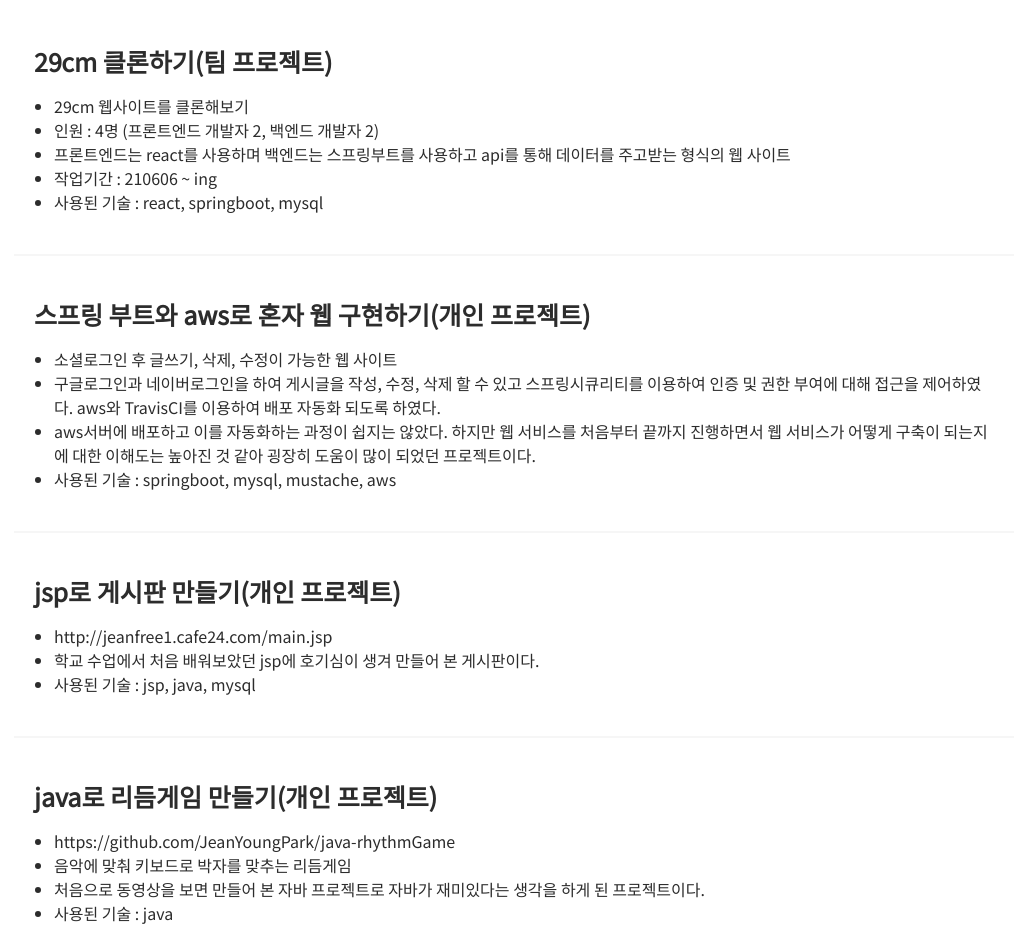
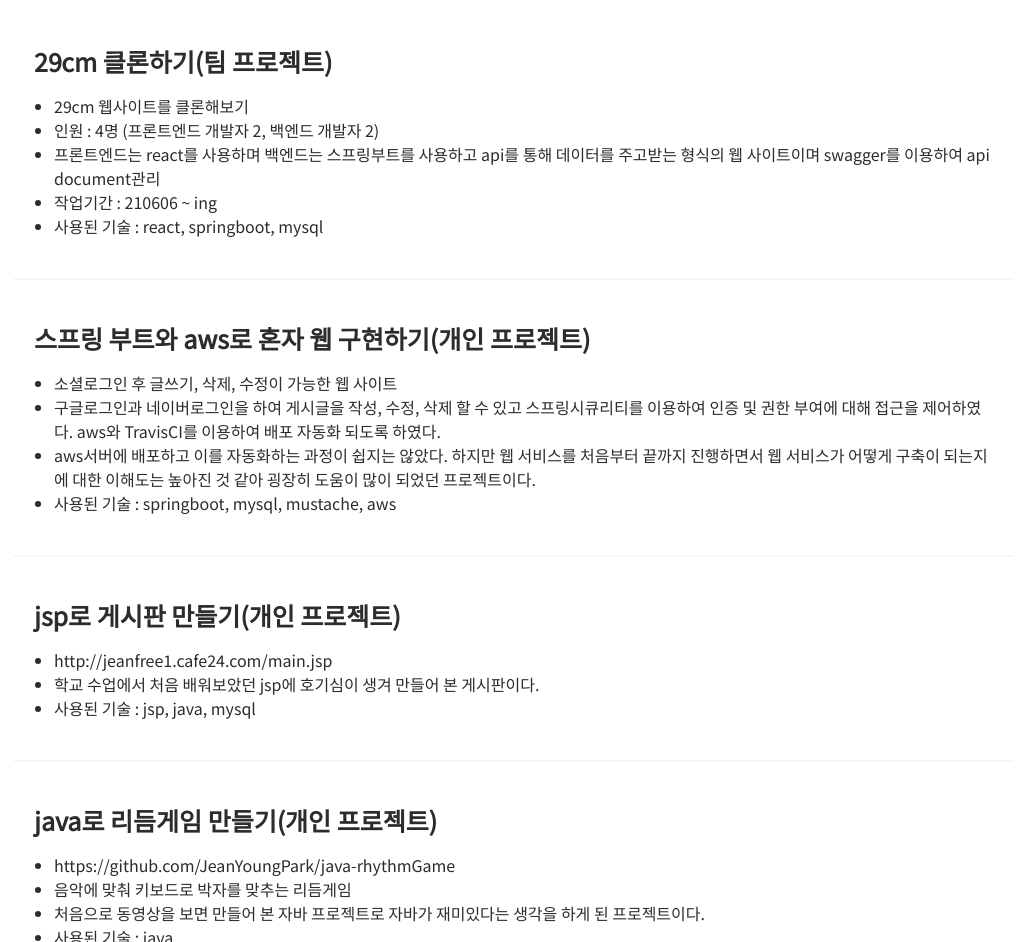
Before and after one commit to JeanYoungPark/JeanYoungPark.github.io, a plain HTML site: page index.html in a window 1280 px wide. Shown: the part 1313-2255 px from the top of the page, without its empty margins (126-1146 px from the left). Drawn offline with Linux system fonts and the light colour scheme.

Commit message:
프로젝트 수정

```diff
--- a/index.html
+++ b/index.html
@@ -116,7 +116,7 @@
             <ul>
                 <li>29cm 웹사이트를 클론해보기</li>
                 <li>인원 : 4명 (프론트엔드 개발자 2, 백엔드 개발자 2)</li>
-                <li>프론트엔드는 react를 사용하며 백엔드는 스프링부트를 사용하고 api를 통해 데이터를 주고받는 형식의 웹 사이트</li>
+                <li>프론트엔드는 react를 사용하며 백엔드는 스프링부트를 사용하고 api를 통해 데이터를 주고받는 형식의 웹 사이트이며 swagger를 이용하여 api document관리</li>
                 <li>작업기간 : 210606 ~ ing</li>
                 <li>사용된 기술 : react, springboot, mysql</li>
             </ul>
```
